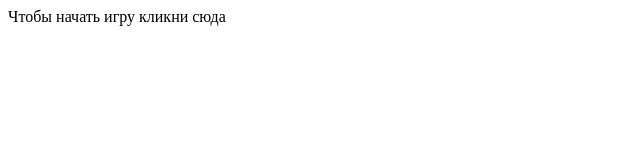
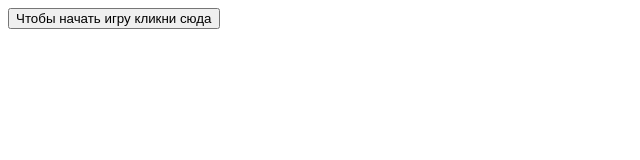
Before and after one commit to pf4pad/Gono4ki-JS, a plain HTML site: page index.html in a window 1280 px wide. Shown: the whole page, without its empty margins (0-640 px from the left). Drawn offline with Linux system fonts and the light colour scheme.

Commit message:
gono4ki-1

```diff
--- a/index.html
+++ b/index.html
@@ -12,9 +12,9 @@
 <body>
   <div class="score"></div>
   <div class="game">
-    <div class="start">
+    <button class="start">
       Чтобы начать игру кликни сюда
-    </div>
+    </button>
     <div class="gameArea"></div>
   </div>
   <script src="./main.js"></script>
```
